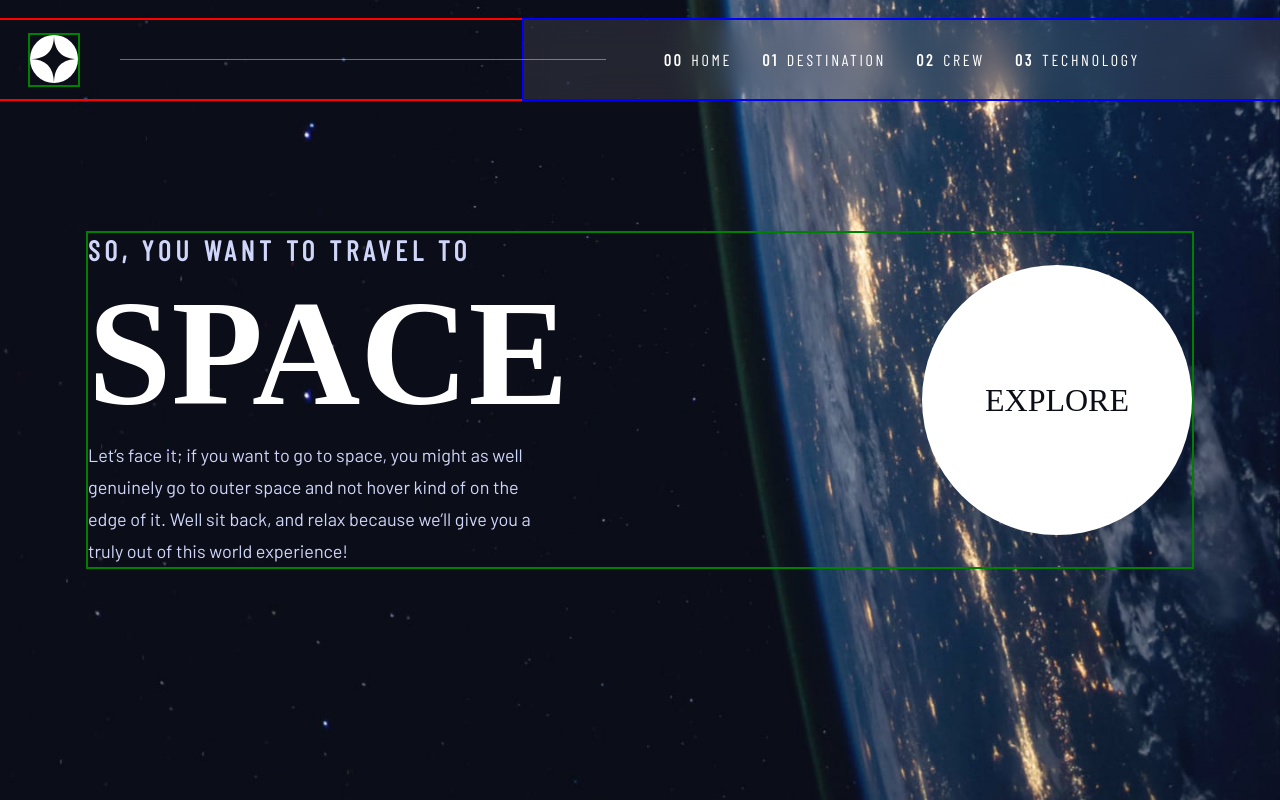
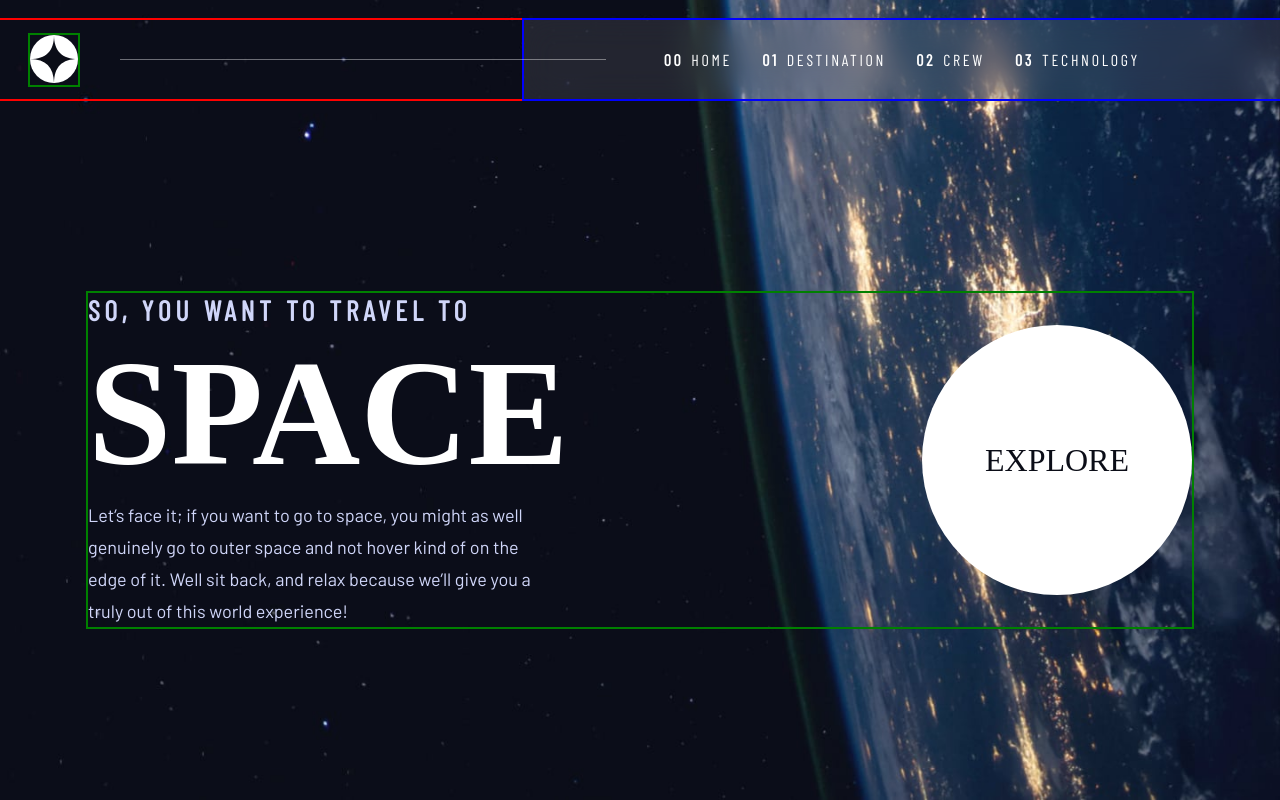
Before and after one commit to adetoye-dev/space-tourism-site, a React (Vite) app: page / in a window 1280 px wide. Built offline with nearby package versions, Linux system fonts and the light colour scheme; a web font is replaced by a local one.

Commit message:
fix: add margin above content in home page

```diff
--- a/src/components/Home.css
+++ b/src/components/Home.css
@@ -12,6 +12,7 @@
   align-items: center;
   justify-content: space-between;
   gap: 8rem;
+  margin-top: 12rem;
 }
 
 .home-text-details {
```
